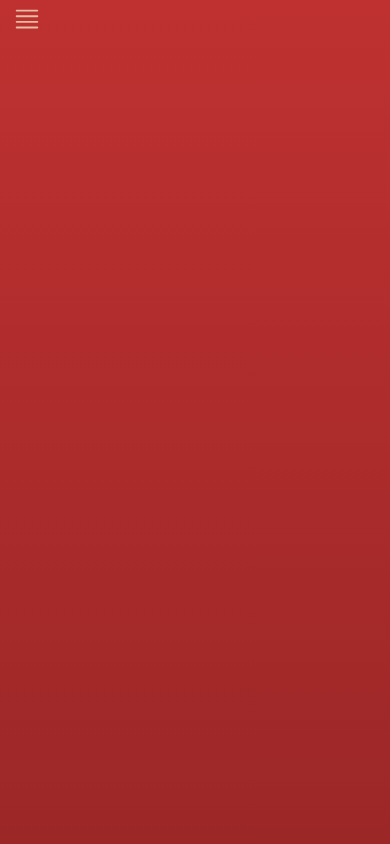
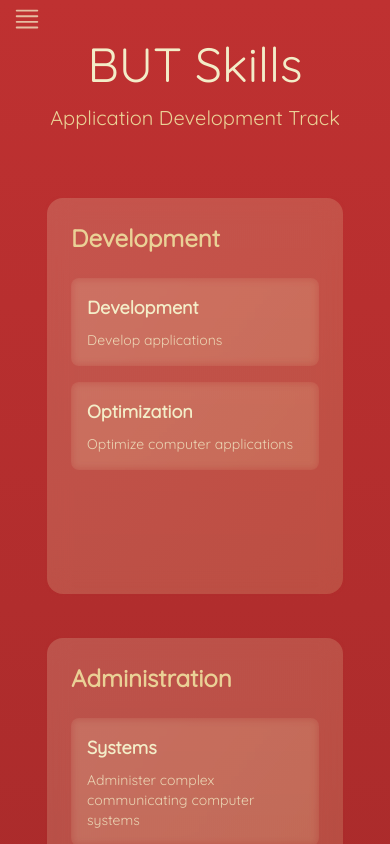
Before and after one commit to Antwannnn/react-portfolio, a React (Vite) app: page /butskills in a window 390 px wide. Shown: the top 844 px of the page. Built offline with nearby package versions, Linux system fonts and the light colour scheme.

Commit message:
fixed responsive + added but skills page

```diff
--- /dev/null
+++ b/src/components/ButSkills.tsx
@@ -0,0 +1,79 @@
+import React from 'react';
+import { FromTopDiv, FromBottomDiv } from '../Motion/MotionElements';
+import { useTranslation } from "react-i18next";
+import { motion } from 'framer-motion';
+import { useMediaQuery } from 'react-responsive';
+
+interface SkillCardProps {
+    category: string;
+    items: { name: string; description: string }[];
+    ownIndex: number;
+}
+
+const SkillCard: React.FC<SkillCardProps> = ({ category, items, ownIndex }) => {
+  const isMobile = useMediaQuery({ maxWidth: 768 });
+
+  return (
+    <motion.div
+      className="relative w-[300px] h-[400px] rounded-2xl p-6 backdrop-blur-md bg-white/10 hover:scale-105 transition-all duration-300 ease-in-out border-2 border-primary/0 hover:border-primary"
+      transition={{
+        duration: 0.3,
+        ease: "easeInOut"
+      }}
+    >
+      <div className="absolute inset-0 rounded-2xl bg-gradient-to-br from-primary/20 to-secondary/20 z-0" />
+      <div className="relative z-10">
+        <h3 className="text-2xl font-bold text-secondary mb-6">{category}</h3>
+        <div className="space-y-4">
+          {items.map((skill, index) => (
+            <motion.div
+              key={index}
+              initial={{ opacity: 0, x: -20 }}
+              animate={{ opacity: 1, x: 0 }}
+              transition={{ delay: index * 0.2 + ownIndex / 3}}
+              className="bg-white/5 p-4 rounded-lg backdrop-blur-sm"
+            >
+              <h4 className="text-lg font-semibold text-primary mb-2">{skill.name}</h4>
+              <p className="text-sm text-primary/80">{skill.description}</p>
+            </motion.div>
+          ))}
+        </div>
+      </div>
+    </motion.div>
+  );
+};
+
+const ButSkills = () => {
+  const { t } = useTranslation('translation', { keyPrefix: 'butskills' });
+
+  // Utiliser les traductions depuis le fichier JSON
+  const skills = t('skills', { returnObjects: true });
+
+  return (
+    <FromTopDiv className="min-h-screen w-full px-3 py-10">
+      <div className="text-center mb-16">
+        <h1 className="text-5xl text-transparent bg-clip-text bg-gradient-to-r text-primary mb-4">
+          {t('title')}
+        </h1>
+        <p className="text-xl text-secondary">
+          {t('subtitle')}
+        </p>
+      </div>
+
+      <FromBottomDiv className="flex flex-wrap justify-center gap-10 max-w-7xl mx-auto">
+        {skills.map((skillGroup, index) => (
+          <motion.div
+            key={index}
+            initial={{ opacity: 0, y: 50 }}
+            animate={{ opacity: 1, y: 0 }}
+            transition={{ delay: index * 0.2 }}
+          >
+            <SkillCard ownIndex={index} {...skillGroup} />
+          </motion.div>
+        ))}
+      </FromBottomDiv>
+    </FromTopDiv>
+  );
+};
+
+export default ButSkills;
--- a/src/components/Components.tsx
+++ b/src/components/Components.tsx
@@ -5,5 +5,6 @@ import Experiences from "./Experiences";
 import Projects from "./Projects";
 import Skills from "./Skills";
 import NavBar from "./subcomponents/NavBar";
+import ButSkills from "./ButSkills";
 
-export { Home, About, Contact, Experiences, Projects, Skills, NavBar };
+export { Home, About, Contact, Experiences, Projects, Skills, NavBar, ButSkills };
--- a/src/components/Experiences.tsx
+++ b/src/components/Experiences.tsx
@@ -51,9 +51,7 @@ const Experiences = () => {
                 <h3 className="max-w-xs !pb-2 !m-0 font-bold text-base text-slate-100">
                   {experience.title}
                 </h3>
-                {isTabletOrMobile && (
-                  <h4 className="text-primary">@ {experience.place}</h4>
-                )}
+
                 <div className="text-base !m-0 !p-0 font-normal">
                   <span className="text-secondary ">{experience.date}</span>
                 </div>
--- a/src/components/subcomponents/SkillCard.tsx
+++ b/src/components/subcomponents/SkillCard.tsx
@@ -34,8 +34,8 @@ const SkillCard: React.FC<SkillCardProps> = ({ tech = { name: 'None', img: './im
     }
 
     return (
-        <motion.div className="card-inner w-44 h-full flex justify-center items-center" onMouseEnter={() => controls.start('visible')}
-            onMouseLeave={() => controls.start('hidden')}>
+        <motion.div className="card-inner w-44 h-full flex justify-center items-center" onHoverStart={() => controls.start('visible')}
+            onHoverEnd={() => controls.start('hidden')}>
             <div className="flex w-4/6 justify-center flex-col gap-3 items-center">
                 <img className="w-[50px] opacity-60" src={`./assets/tech/${tech.img}`} alt={tech.name} />
                 <div className="flex flex-col items-center gap-5 w-full">
--- a/src/config/locales/en.json
+++ b/src/config/locales/en.json
@@ -14,6 +14,11 @@
       "id": "skills",
       "name": "Skills",
       "path": "/skills"
+    },
+    {
+      "id": "butskills",
+      "name": "BUT Skills",
+      "path": "/butskills"
     },
     {
       "id": "experiences",
@@ -99,7 +104,7 @@
       {
         "name": "PHP",
         "level": 60,
-        "color": "lightblue ",
+        "color": "pink",
         "icon": "php.png"
       },
       {
@@ -116,20 +121,20 @@
       },
       {
         "name": "C",
-        "level": 70,
+        "level": 50,
         "color": "blue",
         "icon": "c.png"
       },
       {
         "name": "git",
         "level": 60,
-        "color": "darkred",
+        "color": "orange",
         "icon": "git.png"
       },
       {
         "name": "Unreal Engine",
         "level": 50,
-        "color": "purple-300",
+        "color": "pink",
         "icon": "ue.png"
       },
       {
@@ -159,13 +164,13 @@
       {
         "name": "Angular",
         "level": 50,
-        "color": "darkred",
+        "color": "orange",
         "icon": "angular.png"
       },
       {
         "name": "Docker",
         "level": 50,
-        "color": "lightblue",
+        "color": "blue",
         "icon": "docker.png"
       },
       {
@@ -345,5 +350,33 @@
     "emailplaceholder": "your.email@address.here",
     "messageplaceholder": "Your message",
     "button": "Send"
+  },
+  "butskills": {
+    "title": "BUT Skills",
+    "subtitle": "Application Development Track",
+    "description": "Skills acquired during the BUT Computer Science degree",
+    "skills": [
+      {
+        "category": "Development",
+        "items": [
+          { "name": "Development", "description": "Develop applications" },
+          { "name": "Optimization", "description": "Optimize computer applications" }
+        ]
+      },
+      {
+        "category": "Administration",
+        "items": [
+          { "name": "Systems", "description": "Administer complex communicating computer systems" },
+          { "name": "Data", "description": "Manage information data" }
+        ]
+      },
+      {
+        "category": "Management",
+        "items": [
+          { "name": "Project", "description": "Lead IT projects" },
+          { "name": "Team", "description": "Work in an IT team" }
+        ]
+      }
+    ]
   }
 }
--- a/src/config/locales/fr.json
+++ b/src/config/locales/fr.json
@@ -14,6 +14,11 @@
       "id": "skills",
       "name": "Compétences",
       "path": "/skills"
+    },
+    {
+      "id": "butskills",
+      "name": "Compétences BUT",
+      "path": "/butskills"
     },
     {
       "id": "experiences",
@@ -99,13 +104,13 @@
       {
         "name": "PHP",
         "level": 60,
-        "color": "purple",
+        "color": "pink",
         "icon": "php.png"
       },
       {
         "name": "Java",
         "level": 80,
-        "color": "red",
+        "color": "orange",
         "icon": "java.png"
       },
       {
@@ -116,20 +121,20 @@
       },
       {
         "name": "C",
-        "level": 70,
+        "level": 50,
         "color": "blue",
         "icon": "c.png"
       },
       {
         "name": "git",
         "level": 60,
-        "color": "red",
+        "color": "orange",
         "icon": "git.png"
       },
       {
         "name": "Unreal Engine",
         "level": 50,
-        "color": "purple",
+        "color": "pink",
         "icon": "ue.png"
       },
       {
@@ -141,25 +146,25 @@
       {
         "name": "MongoDB",
         "level": 30,
-        "color": "green",
+        "color": "lightgreen",
         "icon": "mongodb.png"
       },
       {
         "name": "Node.js",
         "level": 60,
-        "color": "green",
+        "color": "lightgreen",
         "icon": "nodejs.png"
       },
       {
         "name": "Vue.js",
         "level": 30,
-        "color": "green",
+        "color": "lightgreen",
         "icon": "vuejs.png"
       },
       {
         "name": "Angular",
         "level": 50,
-        "color": "red",
+        "color": "orange",
         "icon": "angular.png"
       },
       {
@@ -186,12 +191,14 @@
         "title": "Stage de 2ème année BUT",
         "date": "Fevrier 2024 - Avril 2024",
         "place": "Ministère des Armées",
+        "link": "https://www.defense.gouv.fr/",
         "image": "mda.jpg"
       },
       {
         "title": "Alternance - Développement Logiciel et Analyse de signaux satell  itaires inconnus",
         "date": "Septembre 2024 - Septembre 2025",
         "place": "Ministère des Armées",
+        "link": "https://www.defense.gouv.fr/",
         "image": "mda.jpg"
       }
     ]
@@ -343,5 +350,33 @@
     "emailplaceholder": "votre.adresse@email.ici",
     "messageplaceholder": "Votre message",
     "button": "Envoyer"
+  },
+  "butskills": {
+    "title": "Compétences BUT",
+    "subtitle": "Parcours Réalisation d'applications",
+    "description": "Les compétences acquises durant le BUT Informatique",
+    "skills": [
+      {
+        "category": "Réaliser",
+        "items": [
+          { "name": "Développement", "description": "Réaliser un développement d'application" },
+          { "name": "Optimisation", "description": "Optimiser des applications informatiques" }
+        ]
+      },
+      {
+        "category": "Administrer",
+        "items": [
+          { "name": "Systèmes", "description": "Administrer des systèmes informatiques communicants complexes" },
+          { "name": "Données", "description": "Gérer des données de l'information" }
+        ]
+      },
+      {
+        "category": "Gérer",
+        "items": [
+          { "name": "Projet", "description": "Conduire un projet informatique" },
+          { "name": "Équipe", "description": "Travailler dans une équipe informatique" }
+        ]
+      }
+    ]
   }
 }
```
Also changed, not shown: src/App.tsx (+6 -1 lines), src/components/subcomponents/3DPin.tsx (+32 -10 lines).
